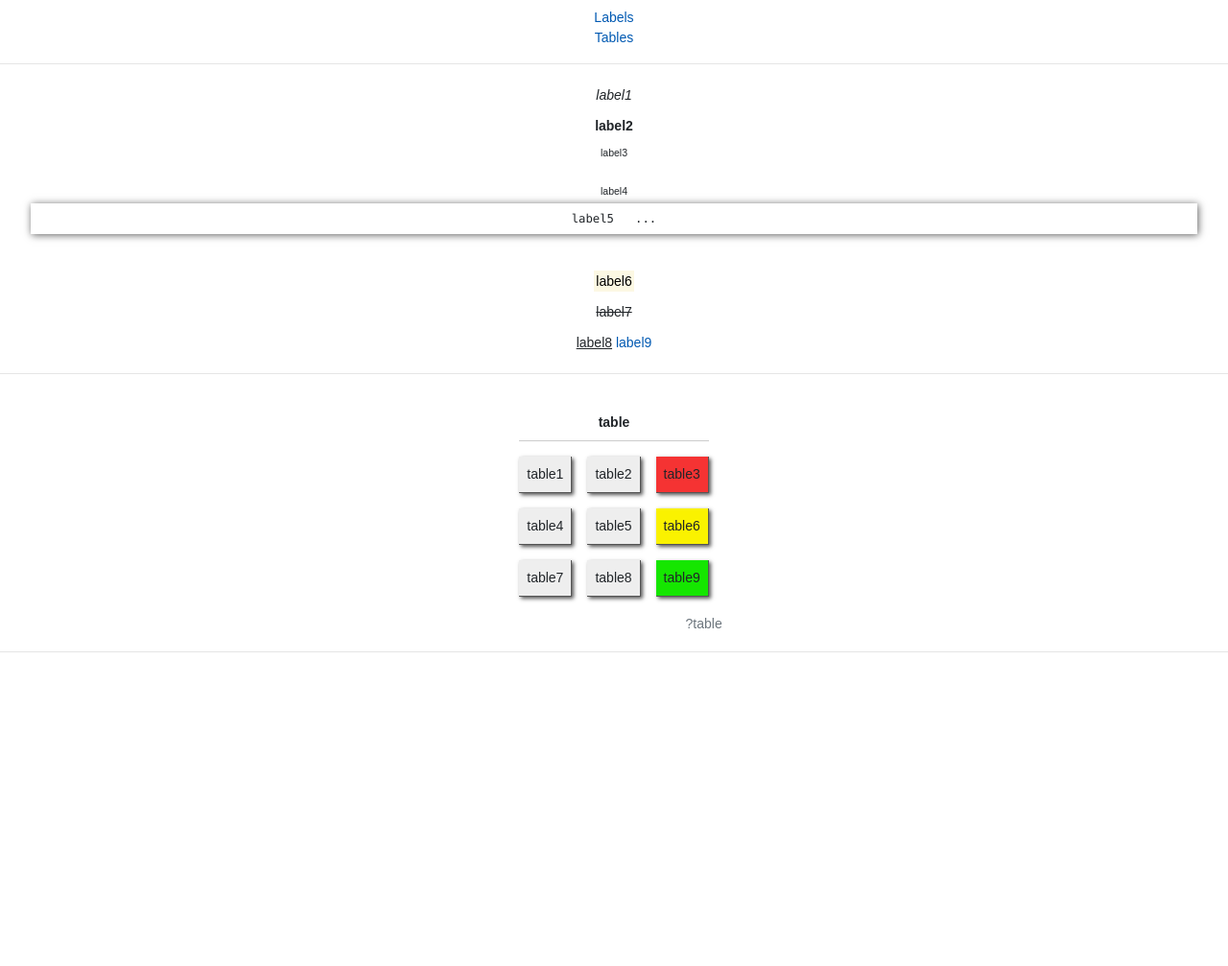
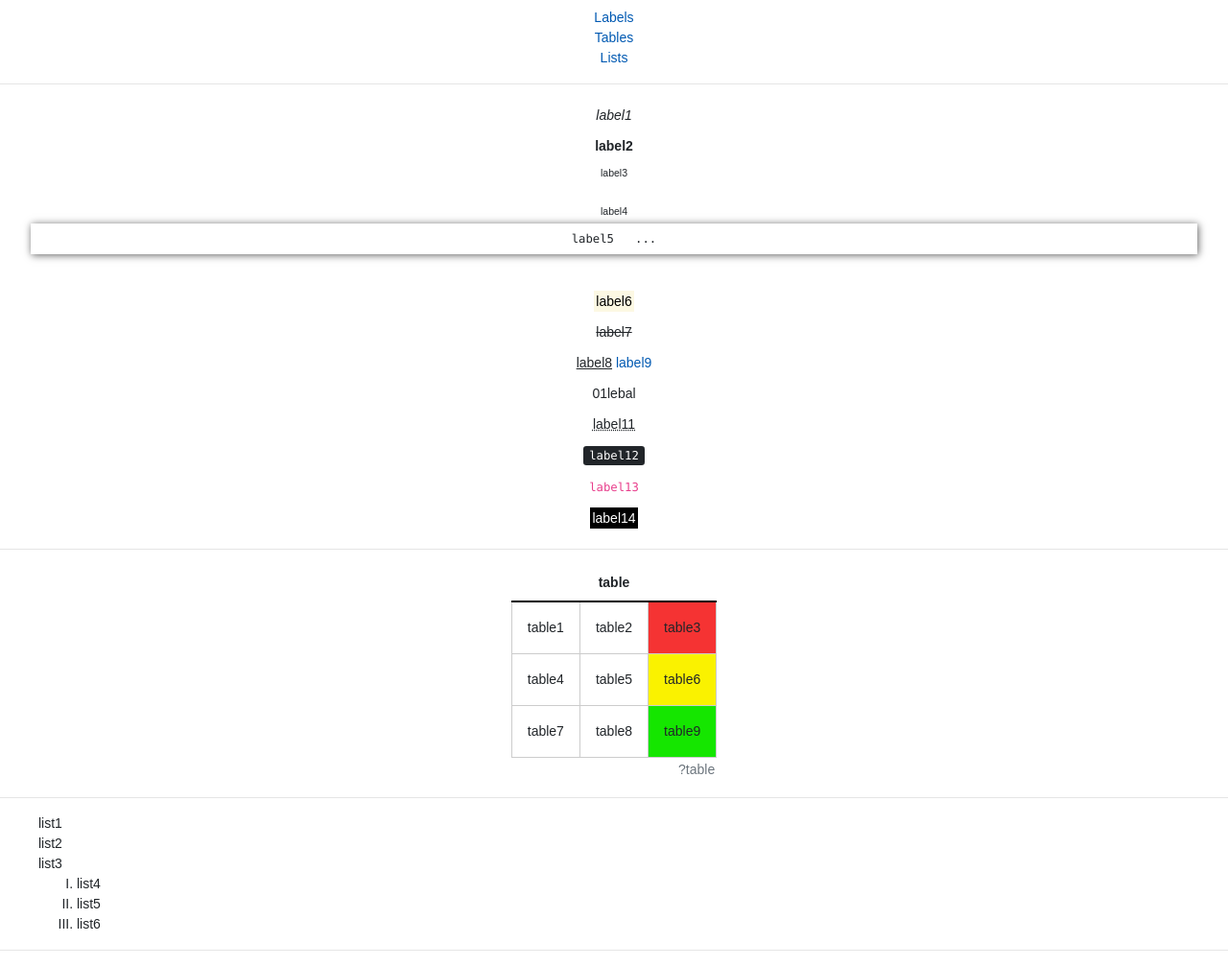
Before and after one commit to andrewmitcham/zero, a PHP site: page /reference.html in a window 1280 px wide. Shown: the whole page at 96% size. Before the commit the page ends 680 px from the top, so only its background shows below. Run offline with PHP 8.4, Linux system fonts and the light colour scheme; some libraries are stand-ins or nearby versions.

Commit message:
add css styles

```diff
--- a/css/css.css
+++ b/css/css.css
@@ -16,6 +16,10 @@ a:focus {
     color: #ba1000;
 }
 
+a:visited {
+    color: #c7254e;
+}
+
 pre {
     margin: 1px 32px 1px;
     box-shadow: 1px 1px 8px #606060;
--- a/css/div.css
+++ b/css/div.css
@@ -1,10 +1,10 @@
-.div-right {
+div.right {
     position: absolute;
     right: 10px;
     width: 49%;
 }
 
-.div-left {
+div.left {
     position: absolute;
     left: 10px;
     width: 49%;
--- /dev/null
+++ b/css/mark.css
@@ -0,0 +1,4 @@
+mark.attention {
+    background-color: #000000;
+    color: #ffffff;
+}
--- a/css/table.css
+++ b/css/table.css
@@ -1,9 +1,9 @@
-.table-separate {
+table.separate {
     border-collapse: separate;
     border-spacing: 16px;
 }
 
-.table-separate td {
+table.separate td {
     border-bottom: 1px solid #555555;
     border-right: 1px solid #555555;
     box-shadow: 2px 2px 4px #555555;
@@ -11,34 +11,34 @@
     padding: 8px;
 }
 
-.table-separate th {
+table.separate th {
     border-bottom: 1px solid #cccccc;
     text-align: center;
     padding: 8px;
 }
 
-.table-separate caption {
+table.separate caption {
     caption-side: bottom;
     text-align: right;
     padding: 2px;
 }
 
-.table-collapse {
+table.collapse_ {
     border-collapse: collapse;
 }
 
-.table-collapse td {
+table.collapse_ td {
     border: 1px solid #cccccc;
     padding: 16px;
 }
 
-.table-collapse th {
+table.collapse_ th {
     border-bottom: 2px solid #000000;
     text-align: center;
     padding: 8px;
 }
 
-.table-collapse caption {
+table.collapse_ caption {
     caption-side: bottom;
     text-align: right;
     padding: 2px;
--- a/reference.html
+++ b/reference.html
@@ -15,6 +15,7 @@
     <script src="" async></script>
 
     <link rel="stylesheet" type="text/css" href="css/table.css">
+    <link rel="stylesheet" type="text/css" href="css/mark.css">
     <!--<script src="js/reference/syntax.js" async></script>-->
     <!--<script src="js/reference/callback.js" async></script>-->
     <!--<script src="js/0math.js" async></script>-->
@@ -32,6 +33,7 @@
     <div style="margin-top: 8px">
         <a href="#labels">Labels</a><br>
         <a href="#tables">Tables</a><br>
+        <a href="#lists">Lists</a><br>
         <hr>
     </div>
 
@@ -51,12 +53,22 @@
         <del>label7</del>
         <br>
         <ins>label8</ins>
-        <a href="reference.html" title="Description">label9</a><br>
+        <a href="reference.html" title="Description" target="_top">label9</a><br>
+        <bdo dir="rtl">label10</bdo>
+        <br>
+        <abbr title="NWO">label11</abbr>
+        <br>
+        <kbd>label12</kbd>
+        <br>
+        <code>label13</code>
+        <br>
+        <mark class="attention">label14</mark>
+        <br>
         <hr>
     </div>
 
     <div id="tables">
-        <table class="table-separate">
+        <table class="collapse_">
             <caption>?table</caption>
             <tr>
                 <th colspan="3">table</th>
@@ -80,6 +92,21 @@
         <hr>
     </div>
 
+    <div id="lists" align="left">
+        <ul style="list-style-type: none">
+            <li>list1</li>
+            <li>list2</li>
+            <li>list3</li>
+            <ol type="I">
+                <li>list4</li>
+                <li>list5</li>
+                <li>list6</li>
+            </ol>
+        </ul>
+
+        <hr>
+    </div>
+
 </div>
 </body>
 </html>
```
Also changed, not shown: css/img.css (added, +7 -0 lines), css/ul.css (added).
